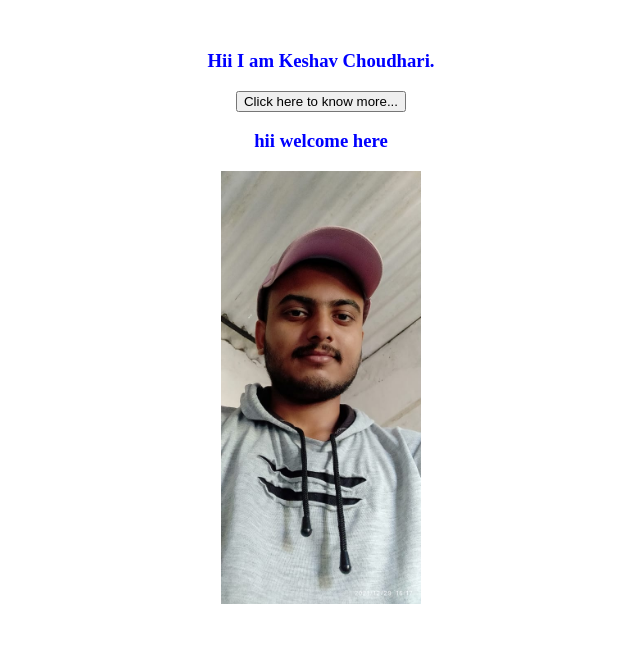
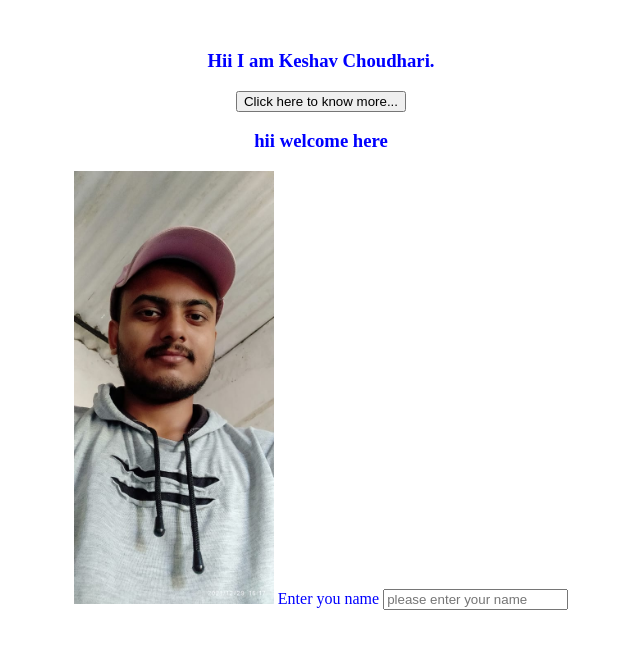
Before and after one commit to Keshav-0001/gitproject, a plain HTML site: page index.html in a window 1280 px wide. Shown: the whole page, without its empty margins (319-959 px from the left). Drawn offline with Linux system fonts and the light colour scheme.

Commit message:
input added

```diff
--- a/index.html
+++ b/index.html
@@ -16,6 +16,8 @@
 <button>Click here to know more...</button>
 <h3>hii welcome here</h3>
 <img src="keshav.jpeg" alt="keshavimage">
+<label>Enter you name</label>
+<input type="text" placeholder="please enter your name">
 
 
 </div>
```
